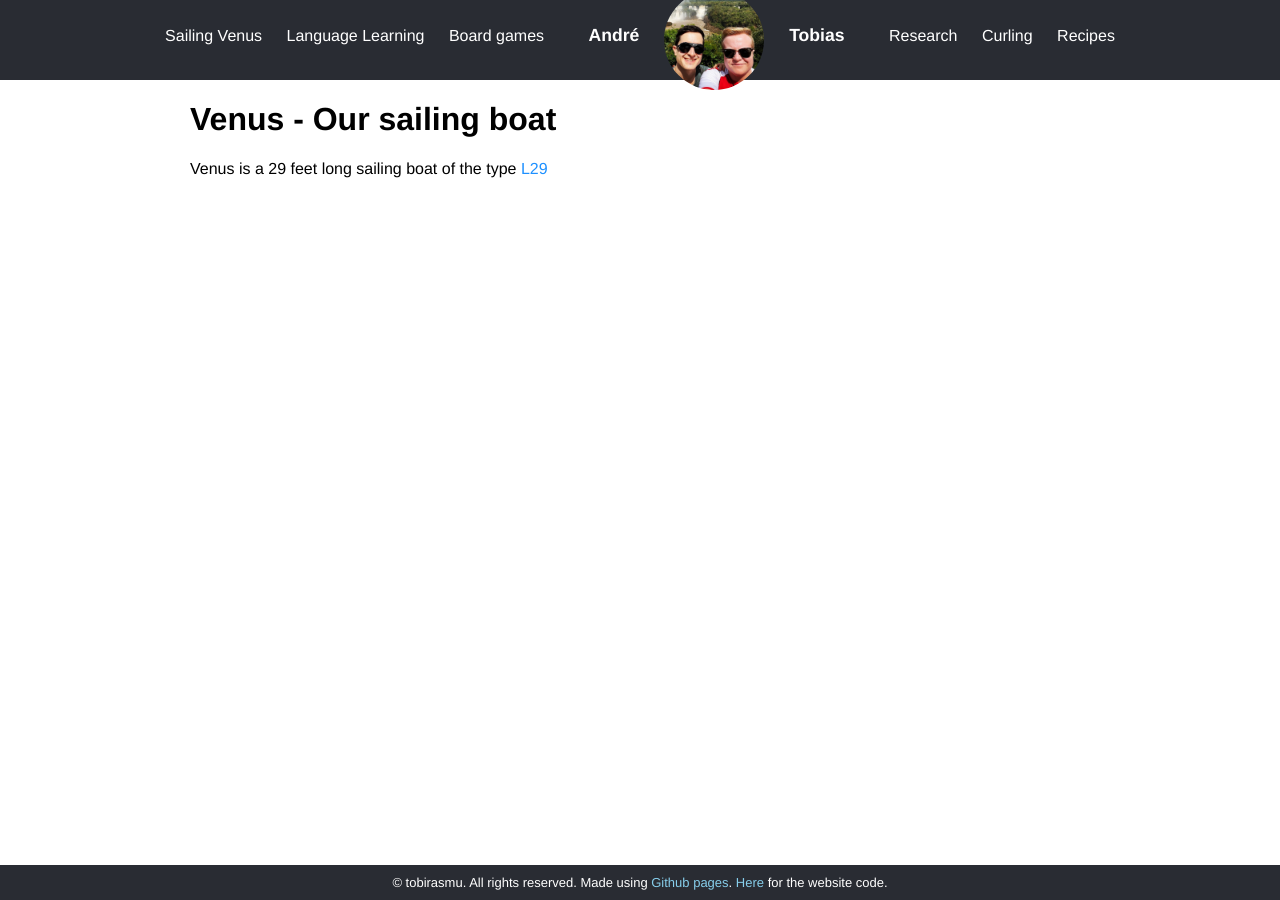
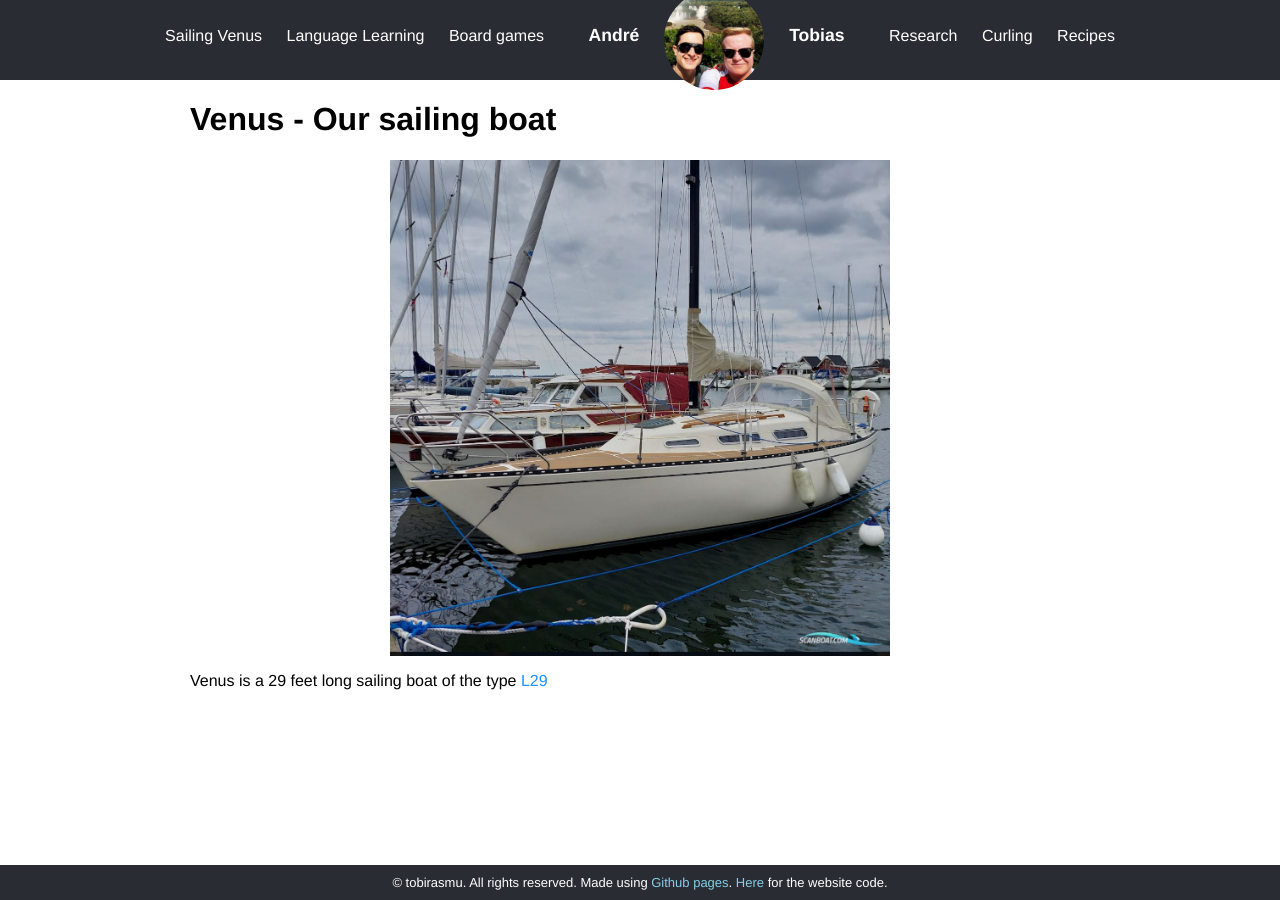
Before and after one commit to tobirasmu/tobirasmu.github.io, a Jekyll site: the page built from _pages/sailing_venus.md, in a window 1280 px wide. Built offline with Jekyll 4.4.1, drawn with Linux system fonts in a browser that asks for light colours.

Commit message:
Update sailing_venus.md

```diff
--- a/_pages/sailing_venus.md
+++ b/_pages/sailing_venus.md
@@ -6,4 +6,6 @@
 
 # Venus - Our sailing boat
 
+<p align="center"><img align="center" src="/assets/pics/venus.jpeg" width="500"></p>
+
 Venus is a 29 feet long sailing boat of the type [L29](https://sailboatdata.com/sailboat/l-29/)
```
